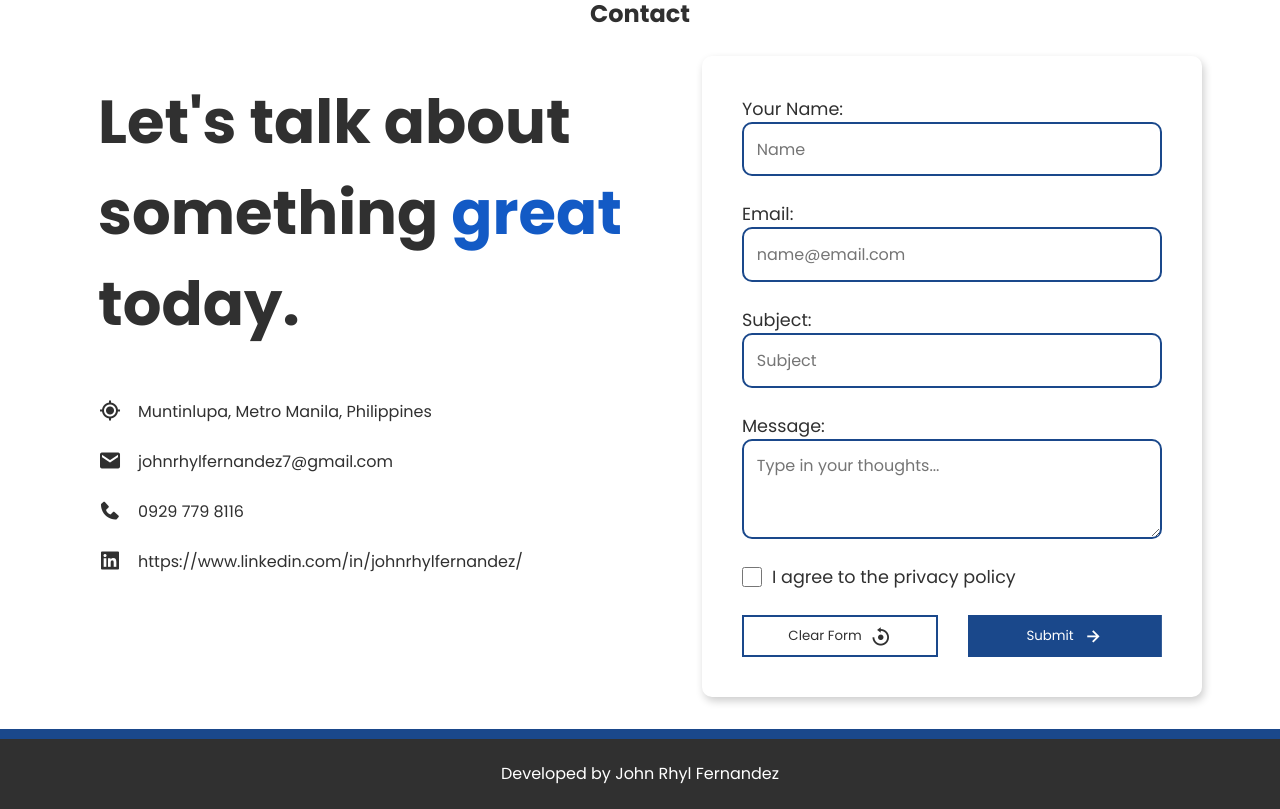
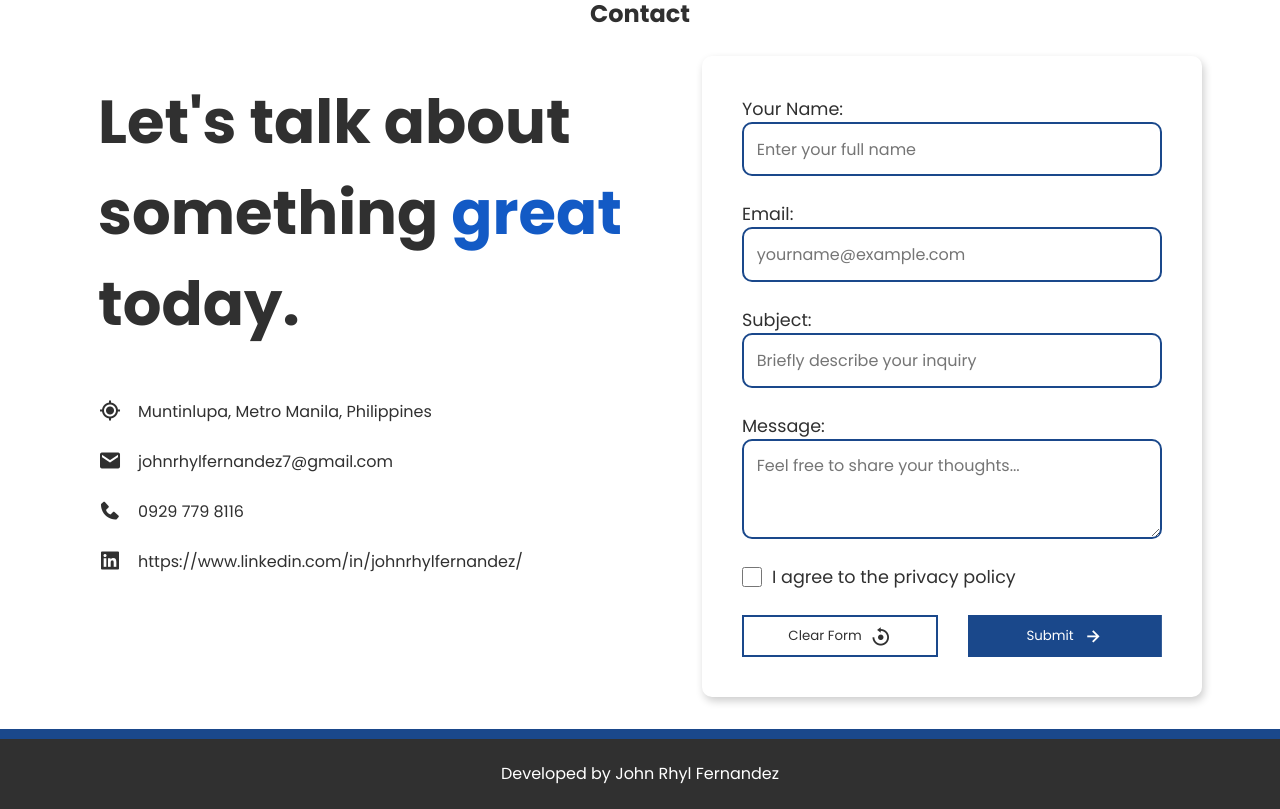
Before and after one commit to jrhylf/portfolio, a React (Create React App) app: page / in a window 1280 px wide. Shown: the part 4780-5589 px from the top of the page. Built offline with nearby package versions, Linux system fonts and the light colour scheme.

Commit message:
updated contact form

```diff
--- a/src/Main.js
+++ b/src/Main.js
@@ -487,22 +487,22 @@ function Main() {
 
                     <form id="contact_form" className="contact-form" onSubmit={handleSubmit}>
                         <label htmlFor='name'>Your Name: </label>
-                        <input type="text" name="sender_name" id="name" className="sender_input" placeholder="Name" required />
+                        <input type="text" name="sender_name" id="name" className="sender_input" placeholder="Enter your full name" required />
 
                         <br />
 
                         <label htmlFor='email'>Email: </label>
-                        <input type="email" name="sender_email" id="email" className="sender_input" placeholder="name@email.com" required />
+                        <input type="email" name="sender_email" id="email" className="sender_input" placeholder="yourname@example.com" required />
 
                         <br />
 
                         <label htmlFor='subject'>Subject: </label>
-                        <input type="text" name="sender_subject" id="subject" className="sender_input" placeholder="Subject" required />
+                        <input type="text" name="sender_subject" id="subject" className="sender_input" placeholder="Briefly describe your inquiry" required />
 
                         <br />
 
                         <label htmlFor='message'>Message: </label>
-                        <textarea name="sender_message" id="message" className="sender_input" placeholder="Type in your thoughts..." required></textarea>
+                        <textarea name="sender_message" id="message" className="sender_input" placeholder="Feel free to share your thoughts..." required></textarea>
 
                         <br />
 
```
